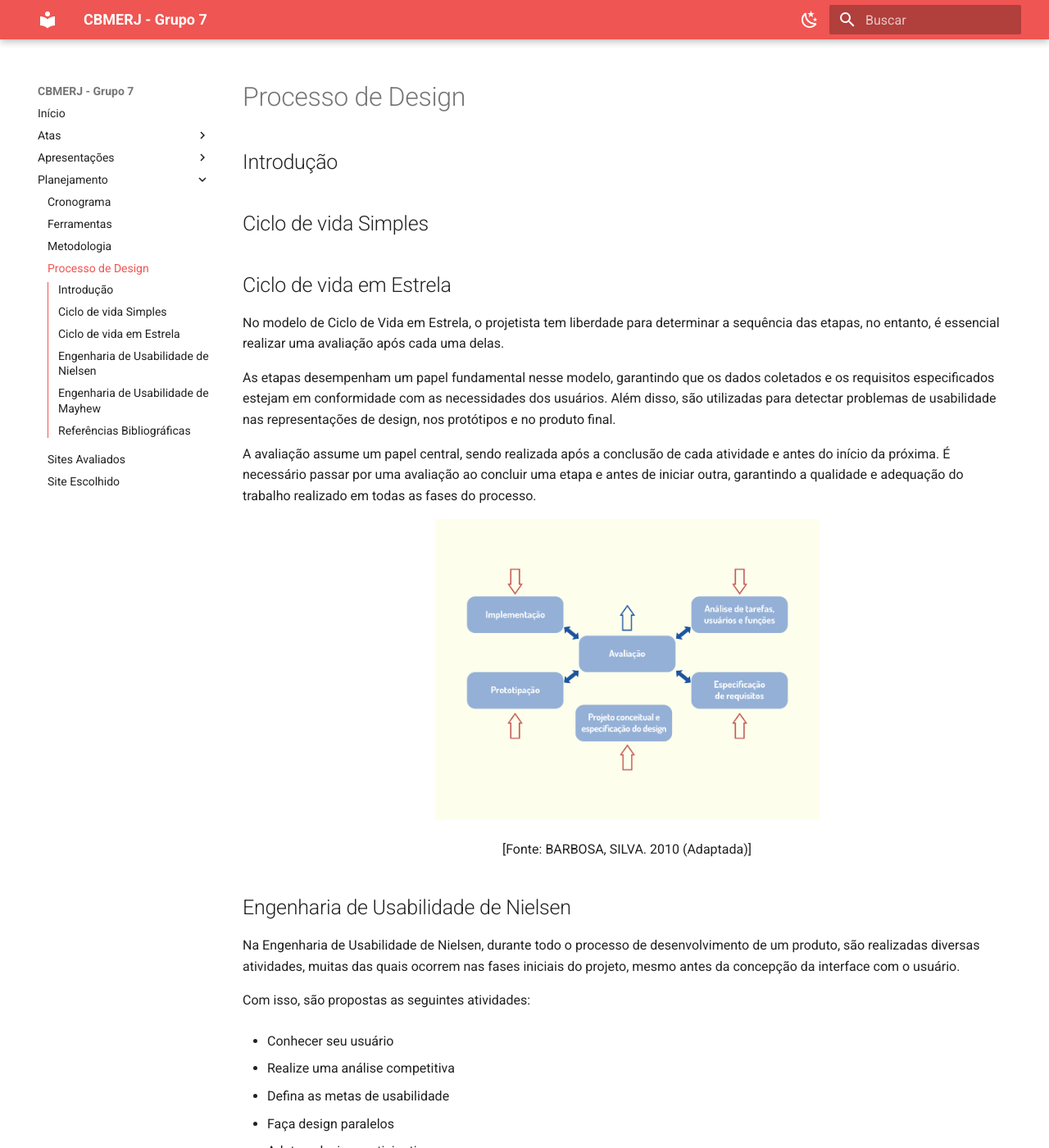
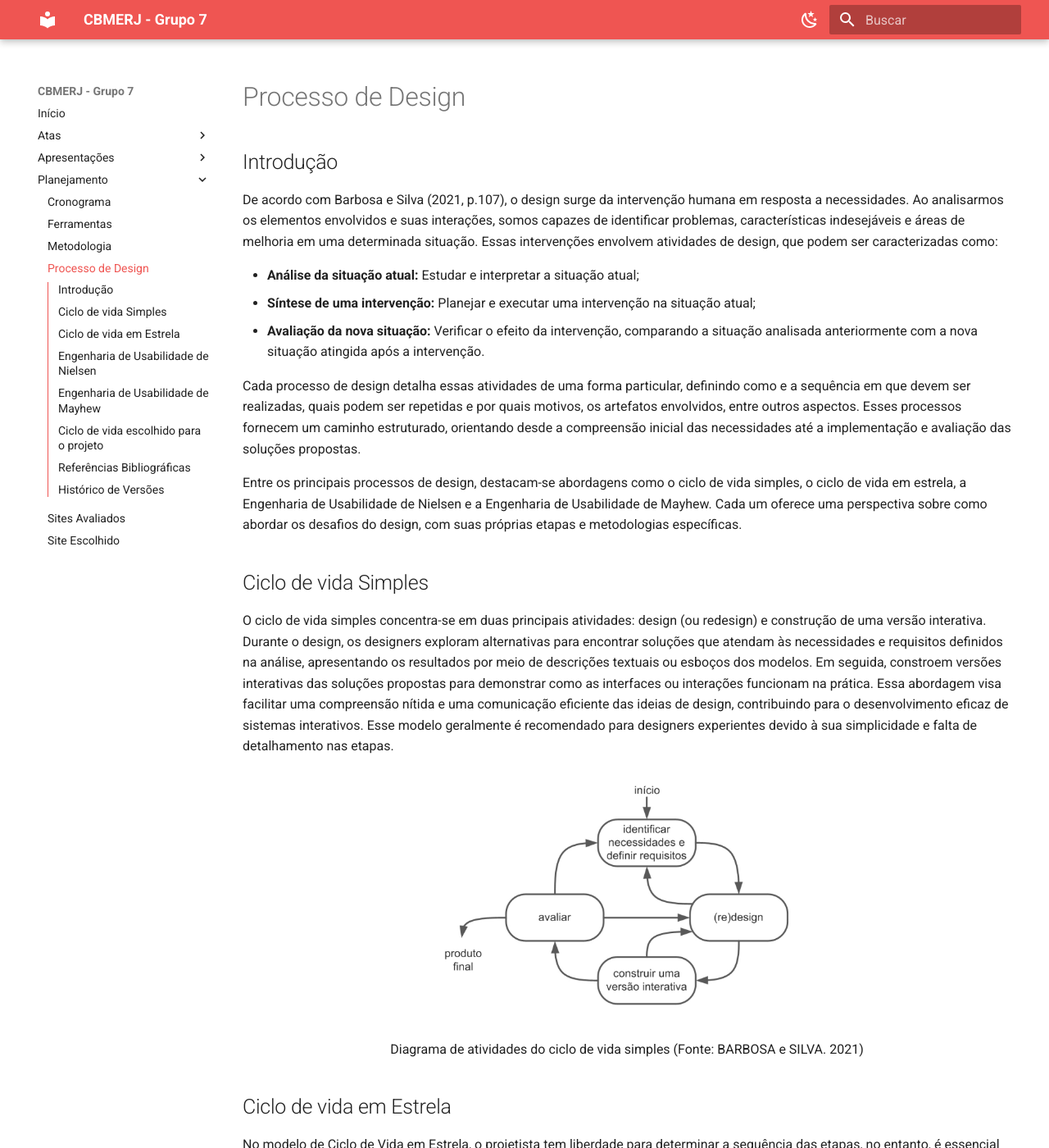
Before and after one commit to Interacao-Humano-Computador/2024.1-CBMERJ, an MkDocs documentation site: the page built from docs/planejamento/processo-de-design.md, in a window 1280 px wide and 1400 px high. Shown: the whole window at 82% size. Built offline with MkDocs 1.6.1 and Material for MkDocs 9.7.7, drawn with Linux system fonts in a browser that asks for light colours; some of the changed text lies outside the part shown.

Commit message:
Update processo-de-design.md

```diff
--- a/docs/planejamento/processo-de-design.md
+++ b/docs/planejamento/processo-de-design.md
@@ -1,6 +1,21 @@
 ## Introdução
+De acordo com Barbosa e Silva (2021, p.107), o design surge da intervenção humana em resposta a necessidades. Ao analisarmos os elementos envolvidos e suas interações, somos capazes de identificar problemas, características indesejáveis e áreas de melhoria em uma determinada situação. Essas intervenções envolvem atividades de design, que podem ser caracterizadas como:
+
+- <strong>Análise da situação atual:</strong> Estudar e interpretar a situação atual;
+- <strong>Síntese de uma intervenção:</strong> Planejar e executar uma intervenção na situação atual;
+- <strong>Avaliação da nova situação:</strong> Verificar o efeito da intervenção, comparando a situação analisada anteriormente com a nova situação atingida após a intervenção.
+
+Cada processo de design detalha essas atividades de uma forma particular, definindo como e a sequência em que devem ser realizadas, quais podem ser repetidas e por quais motivos, os artefatos envolvidos, entre outros aspectos. Esses processos fornecem um caminho estruturado, orientando desde a compreensão inicial das necessidades até a implementação e avaliação das soluções propostas.
+
+Entre os principais processos de design, destacam-se abordagens como o ciclo de vida simples, o ciclo de vida em estrela, a Engenharia de Usabilidade de Nielsen e a Engenharia de Usabilidade de Mayhew. Cada um oferece uma perspectiva sobre como abordar os desafios do design, com suas próprias etapas e metodologias específicas.
 
 ## Ciclo de vida Simples
+O ciclo de vida simples concentra-se em duas principais atividades: design (ou redesign) e construção de uma versão interativa. Durante o design, os designers exploram alternativas para encontrar soluções que atendam às necessidades e requisitos definidos na análise, apresentando os resultados por meio de descrições textuais ou esboços dos modelos. Em seguida, constroem versões interativas das soluções propostas para demonstrar como as interfaces ou interações funcionam na prática. Essa abordagem visa facilitar uma compreensão nítida e uma comunicação eficiente das ideias de design, contribuindo para o desenvolvimento eficaz de sistemas interativos. Esse modelo geralmente é recomendado para designers experientes devido à sua simplicidade e falta de detalhamento nas etapas.
+
+<p align="center">
+  <img src="../img/processo-de-design/ciclo-de-vida-simples.png" alt="Ciclo de vida simples" width="50%" />
+</p>
+<p align="center">Diagrama de atividades do ciclo de vida simples (Fonte: BARBOSA e SILVA. 2021)</p>
 
 ## Ciclo de vida em Estrela
 No modelo de Ciclo de Vida em Estrela, o projetista tem liberdade para determinar a sequência das etapas, no entanto, é essencial realizar uma avaliação após cada uma delas.
@@ -65,11 +80,14 @@
 </p>
 <p align="center">(Fonte: Mayhew, 1999) </p>
 
+## Ciclo de vida escolhido para o projeto
+Após análises e discussões em equipe sobre os diferentes ciclos de vida mencionados anteriormente, chegamos à decisão de adotar o ciclo de vida proposto por Mayhew. Reconhecendo o nível de experiência da equipe, entendemos a importância de selecionar um ciclo de vida robusto, com etapas bem definidas, para orientar o desenvolvimento do nosso projeto. Acreditamos que ao seguir um processo criterioso e estruturado, como o sugerido por Mayhew, poderemos reduzir significativamente as margens de erro e obter uma compreensão mais clara das diversas etapas do projeto. Esta abordagem nos permitirá avançar com confiança e eficiência, garantindo uma execução bem-sucedida do projeto.
 
 ## Referências Bibliográficas
 > 1. BARBOSA, Simone. SILVA, Bruno. Processos	de	Design	de	IHC: Capítulo 4. 2010. Disponível em: <https://thiagov.github.io/resources/ihc/aula4.pdf>. Acesso em: 05 de mar. 2024.
+> 2. Barbosa, S. D. J.; Silva, B. S. da; Silveira, M. S.; Gasparini, I.; Darin, T.; Barbosa, G. D. J. Interação Humano-Computador e Experiência do usuário. (2021)
 
-
+## Histórico de Versões
 | Versão | Data       | Descrição            | Autor(es)                                         | Revisor(es)                                       |
 | ------ | ---------- | -------------------- | ------------------------------------------------- | ------------------------------------------------- |
 | `1.0`  | 02/04/2024 | Criação da página    | [Bruna Lima](https://github.com/libruna)         | [Genilson Silva](https://github.com/GenilsonJrs) |
```
